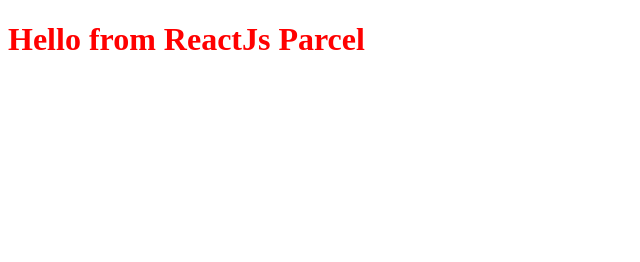
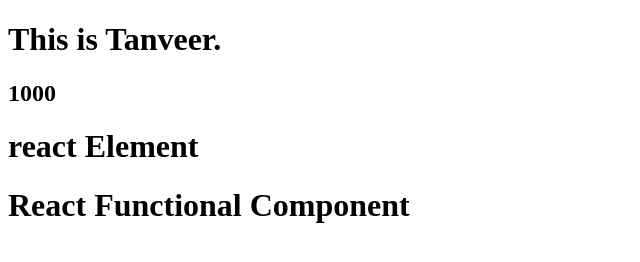
Before and after one commit to tannveerr/Namaste-react, a React app: page / in a window 1280 px wide. Shown: the whole page, without its empty margins (0-640 px from the left). Built offline with nearby package versions, Linux system fonts and the light colour scheme.

Commit message:
episode-03

```diff
--- a/App.js
+++ b/App.js
@@ -18,15 +18,84 @@
 
 //Note React element is an object and render() converts to html element which is understood by browser
 
+// const heading = React.createElement(
+//     "h1",
+//     {id:"heading"},
+//     "Hello from ReactJs Parcel"
+// );
+
+//  const root = ReactDOM.createRoot(document.getElementById("root"));
+
+// root.render(heading);
+
+// ! React Element
+
+//JSX - NOT HTML IN JS , it has HTML like syntax or like XML.
+// Prevents crossSite Scripting too by sanitizing.
+
+const jsxHeading = (<h1 className="head" tabIndex = "1">
+
+Namaste React Using JSX
+
+</h1> );
+
+//If you have to give attributes to JSX use camelCase.
+
+//JSX - First transpiled into React.createElement and then to object and finally to html element(render).
+
+//Babel basically takes all JSX code and converts it into React.createElement()
+
+// Babel is a JavaScript Compiler.
 
 
+// ! React Component
 
-const heading = React.createElement(
-    "h1",
-    {id:"heading"},
-    "Hello from ReactJs Parcel"
+// Two types of Components in react
+
+// ? 1. Class Based Component  - OLD
+
+// ? 2. Functional Based Component  - NEW
+     // Just a normal JS function (always start with uppercase) that returns some piece of JSX code.
+
+// ? How to insert React element to Functional Component ?
+// => Treat it as normal js code and insert it within {}.
+
+const title = (
+    <h1>react Element</h1>
 );
+
+const HeadingComponent1 = () => {
+    return <h1 className = "header" > Hey there!</h1>;
+}
+
+const Title = () => (
+    <h1 className="head" tabIndex="1"> This is Tanveer. </h1>
+);
+
+
+//Another way of writing the above piece of code.
+//! Component Composition
+// {} --> any js code can be written
+const num = 1000;
+const HeadingComponent = () => (
+    <div id = "container">
+    <Title />
+    <h2>{num}</h2>
+    {title}
+    <h1>React Functional Component</h1>
+    </div>
+);
+
+//<Title/> and <Title></Title> are same or simply call {Title()} within {}.
+//Note for single line return statement JS  has feature to use fnc like
+// ? const fn = () => Single_Line_Expression_without_curly_braces;
+
 
 const root = ReactDOM.createRoot(document.getElementById("root"));
 
-root.render(heading);
+//! To render a React Functional component u cannot use the below way.
+root.render(jsxHeading);
+
+//? Instead use this
+
+root.render(<HeadingComponent />);
--- a/index.html
+++ b/index.html
@@ -8,7 +8,7 @@
     <title>Namaste React</title>
 </head>
 <body>
-    <div id = "root">
+    <div id = "root" class = "root">
         <!-- <h1>Hello world!</h1> -->
          <!-- <script>
             const heading = document.createElement("h1");
@@ -17,9 +17,13 @@
             root.appendChild(heading);
          </script> -->
          <!-- <anything here will be replaced by render method></anything> -->
+          <h1>Not Rendered :\ </h1>
     </div>
+
     <!-- <script crossorigin src="https://unpkg.com/react@18/umd/react.development.js"></script>
+
 <script crossorigin src="https://unpkg.com/react-dom@18/umd/react-dom.development.js"></script> -->
+
 <script type = "module" src = "./App.js">
 </script>
 </body>
--- a/package.json
+++ b/package.json
@@ -4,6 +4,8 @@
   "description": "This is Namste react by Tanveer",
 
   "scripts": {
+    "start" : "parcel index.html",
+    "build" : "parcel build index.html",
     "test": "jest"
   },
   "repository": {
```
